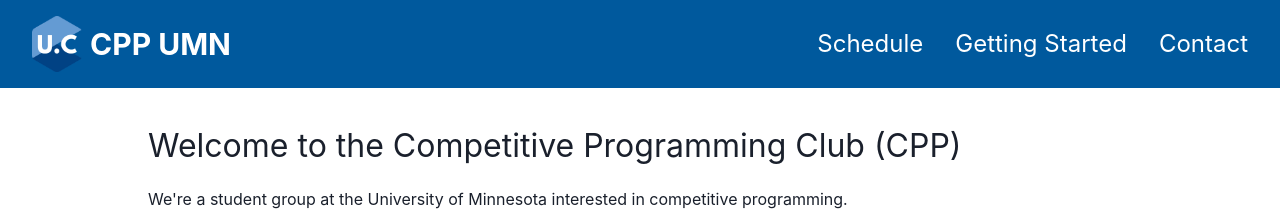
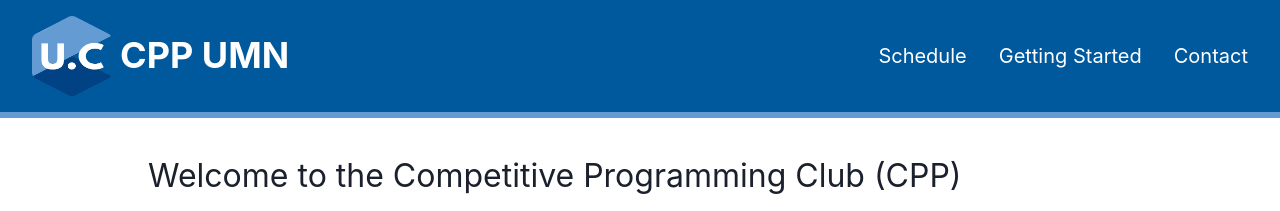
Before and after one commit to cppumn/website, a React (Create React App) app in the folder cpp-website/: page / in a window 1280 px wide. Shown: the top 211 px of the page. Built offline with nearby package versions, Linux system fonts and the light colour scheme.

Commit message:
Cleaning up the header some more

```diff
--- a/cpp-website/src/components/Footer/Footer.tsx
+++ b/cpp-website/src/components/Footer/Footer.tsx
@@ -8,7 +8,7 @@ const Footer = () => {
   return (
     <Flex flexDir="column" align="center" bg="rgba(0, 0, 0, 0.2)" p={3} gap={0}>
       <Text color={CPPTheme.blue} fontWeight={400}> Competitive Programming Club </Text>
-      <Text color={CPPTheme.blue} fontWeight={300}> copyright @ cpp.umn.edu </Text>
+      <Text color={CPPTheme.blue} fontWeight={300}> Copyright @ cpp.umn.edu </Text>
       <FooterLinks />
     </Flex>
   );
--- a/cpp-website/src/components/Header/Logo.tsx
+++ b/cpp-website/src/components/Header/Logo.tsx
@@ -1,17 +1,17 @@
 import { HStack, Image, Heading } from "@chakra-ui/react";
-import {logo} from "globals/CPPInfo"
+import { logo } from "globals/CPPInfo"
 
 const Logo = () => {
   return (
     <HStack spacing="0.5rem">
       <Image
-				boxSize="50px"
+        boxSize={["3rem", "3.75rem", "4.75rem", "5rem"]}
         src={logo}
         alt="logo of competitive programming club"
         maxWidth="100%"
         height="auto"
       />
-			<Heading as='h1' size="lg">
+      <Heading as='h1' size={['md', 'md', 'lg', 'xl']}>
         CPP UMN
       </Heading>
     </HStack>
--- a/cpp-website/src/components/Header/NavContainer.tsx
+++ b/cpp-website/src/components/Header/NavContainer.tsx
@@ -15,7 +15,8 @@ const NavContainer = ({ children }: any) => {
       pt={4}
       pb={4}
       bg={CPPTheme.blue}
-      color={["white", "white", "primary.700", "primary.700"]}
+      borderBottom={`0.4rem solid ${CPPTheme.lightblue}`}
+      color="white"
     >
       {children}
     </Flex>
--- a/cpp-website/src/components/Header/NavItem.tsx
+++ b/cpp-website/src/components/Header/NavItem.tsx
@@ -1,17 +1,45 @@
 import { Link } from "react-router-dom";
 import { Text } from "@chakra-ui/react";
+import styled from '@emotion/styled';
 
-type INavItemProps = {
+
+const StyledLink = styled(Text)`
+  &:before {
+    content: '';
+    position: absolute;
+    width: 100%;
+    height: 4px;
+    border-radius: 4px;
+    background-color: #0087ca;
+    bottom: 0;
+    left: 0;
+    transform-origin: right;
+    transform: scaleX(0);
+    transition: transform .3s ease-in-out;
+  }
+  &:hover:before {
+    transform-origin: left;
+    transform: scaleX(1);
+  }
+`;
+
+type NavItemProps = {
   content: string,
   path: string
 };
 
-const NavItem = ({content, path}: INavItemProps) => {
+const NavItem = ({content, path}: NavItemProps) => {
   return (
     <Link to={path}>
-      <Text display="block" fontSize="1.5rem">
+      <StyledLink
+        display="inline-block"
+        fontSize={['sm', 'md', 'lg', 'xl']}
+        position="relative"
+        color="white"
+        textDecoration="none"
+      >
         {content}
-      </Text>
+      </StyledLink>
     </Link>
   );
 }
--- a/cpp-website/src/components/Header/NavLinks.tsx
+++ b/cpp-website/src/components/Header/NavLinks.tsx
@@ -1,11 +1,11 @@
 import { Box, Stack } from "@chakra-ui/react";
 import NavItem from "./NavItem";
 
-type INavLinksProps = {
+type NavLinksProps = {
   isOpen: boolean
 };
 
-const NavLinks = ({ isOpen }: INavLinksProps) => {
+const NavLinks = ({ isOpen }: NavLinksProps) => {
   return (
     <Box
       display={{ base: isOpen ? "block" : "none", md: "block" }}
--- a/cpp-website/src/components/Header/NavToggle.tsx
+++ b/cpp-website/src/components/Header/NavToggle.tsx
@@ -2,18 +2,20 @@ import React from "react";
 import { HamburgerIcon, CloseIcon } from "@chakra-ui/icons";
 import { Box } from "@chakra-ui/react";
 
-type INavToggleProps = {
+type NavToggleProps = {
   toggle: (event: React.MouseEvent) => any,
   isOpen: boolean
 };
 
-const NavToggle = ({toggle, isOpen}: INavToggleProps) => {
+const NavToggle = ({toggle, isOpen}: NavToggleProps) => {
   return (
     <Box
       display = {{base: "block", md: "none"}}
       onClick={toggle}
     >
-      {isOpen ? <CloseIcon boxSize="50px"/> : <HamburgerIcon boxSize="50px"/>}
+      {isOpen ?
+        <CloseIcon boxSize={["1.5rem", "1.5rem", "2rem", "2.5rem"]} /> :
+        <HamburgerIcon boxSize={["1.5rem", "1.5rem", "2rem", "2.5rem"]} />}
     </Box>
   );
 }
```
Lines whose indentation alone changed are shown as unchanged.
